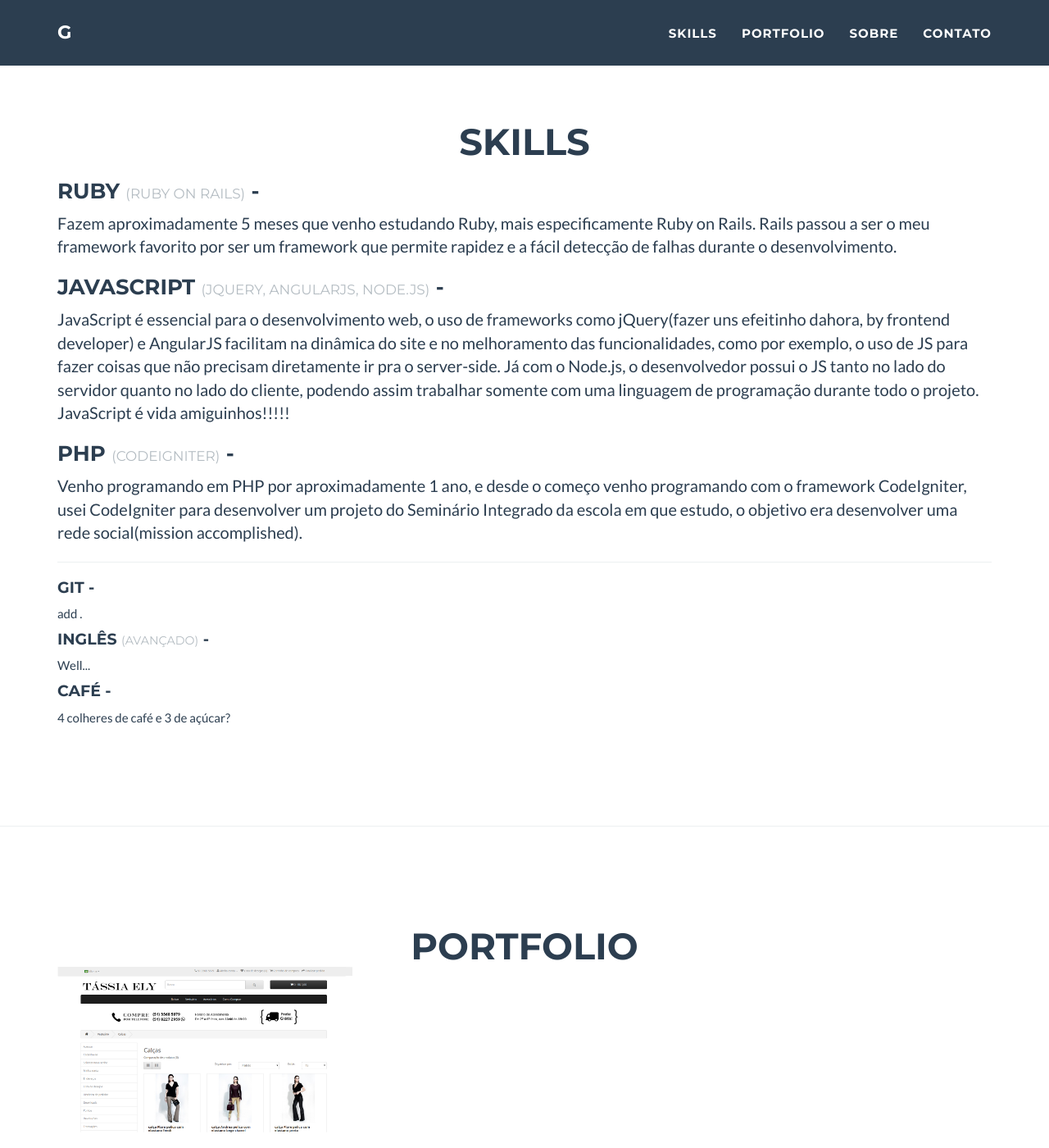
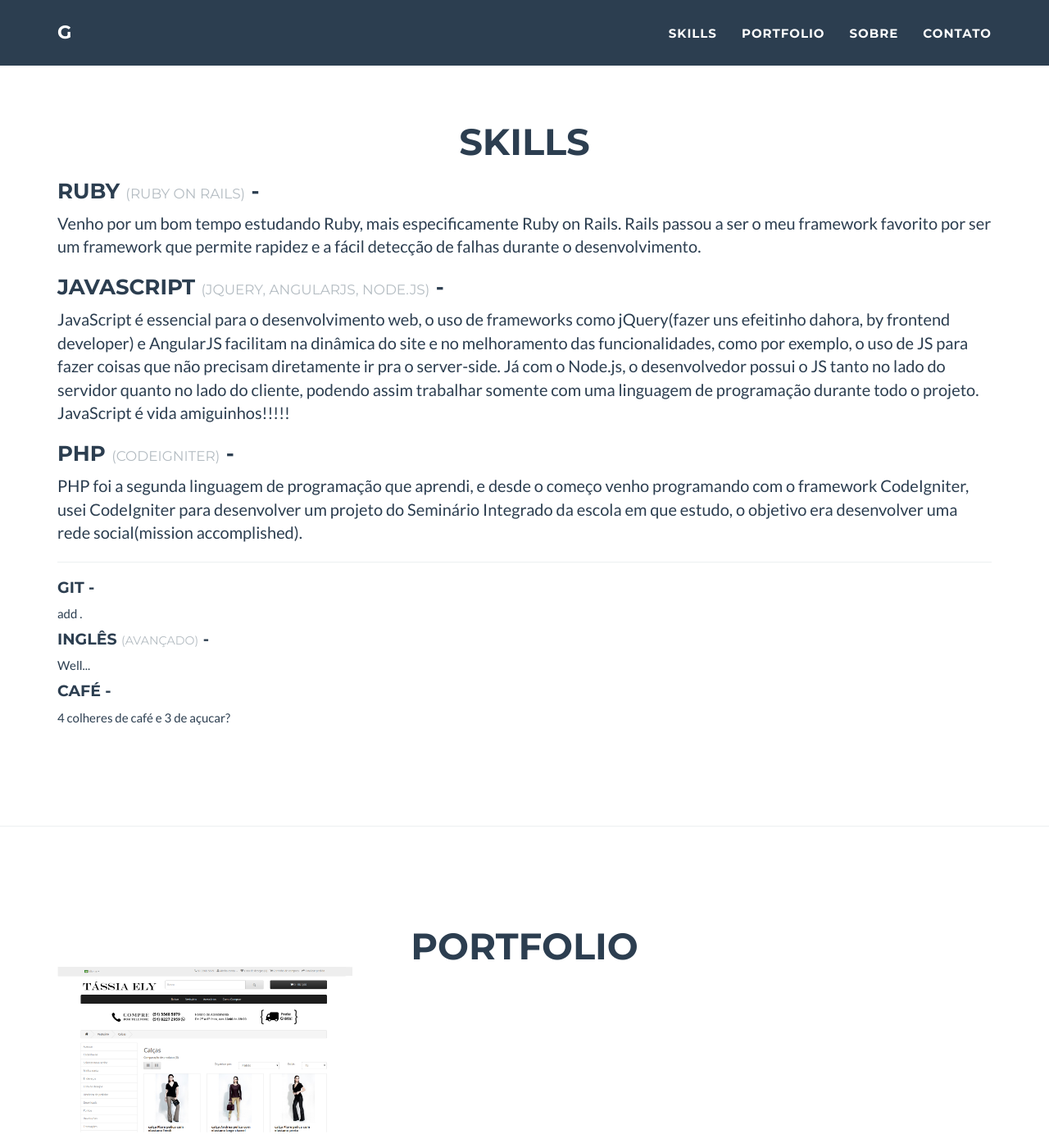
Before and after one commit to gabriel-maus/gabriel-maus.github.io, a Jekyll site: the page built from index.html, in a window 1280 px wide and 1400 px high, scrolled down 667 px. Shown: the whole window at 82% size. Built offline with Jekyll 4.4.1, drawn with Linux system fonts in a browser that asks for light colours; some of the changed text lies outside the part shown.

Commit message:
Some changes in the skills and about sections

```diff
--- a/_includes/about.html
+++ b/_includes/about.html
@@ -9,7 +9,7 @@
             </div>
             <div class="row">
                 <div class="col-lg-12 text-center">
-                    <p>Olá, meu nome é Gabriel, tenho 17 anos e sou desenvolvedor há 1 ano, programo em Ruby há 5 meses e em JavaScript e PHP  desde o começo de meus estudos na área, sou cristão e atualmente moro em Campo Bom, Rio Grande do Sul. Gosto de cinema, livros, música, tocar violão e estudar filosofia, história e ciência.</p>
+                    <p>Olá, meu nome é Gabriel, tenho 17 anos e sou programador, programo em Ruby, JavaScript e PHP e recentemente venho estudando Machine Learning usando Python como linguagem de estudo, sou cristão e atualmente moro em Campo Bom, Rio Grande do Sul. Gosto de cinema, livros, música, tocar violão e estudar filosofia, história e ciência.</p>
                 </div>
             </div>
         </div>
--- a/_includes/skills_grid.html
+++ b/_includes/skills_grid.html
@@ -10,7 +10,7 @@
                   <div class="skils">
                     <h3>Ruby <small>(Ruby on Rails)</small> - </h3>
                     <p>
-                      Fazem aproximadamente 5 meses que venho estudando Ruby, mais especificamente Ruby on Rails.
+                      Venho por um bom tempo estudando Ruby, mais especificamente Ruby on Rails.
                       Rails passou a ser o meu framework favorito por ser um framework que permite rapidez e a
                       fácil detecção de falhas durante o desenvolvimento.
                     </p>
@@ -28,7 +28,7 @@
                   <div class="skils">
                     <h3>PHP <small>(CodeIgniter)</small> - </h3>
                     <p>
-                      Venho programando em PHP por aproximadamente 1 ano, e desde o começo venho programando com o framework CodeIgniter,
+                      PHP foi a segunda linguagem de programação que aprendi, e desde o começo venho programando com o framework CodeIgniter,
                       usei CodeIgniter para desenvolver um projeto do Seminário Integrado da escola em que estudo, o objetivo era desenvolver uma rede social(mission accomplished).
                     </p>
                   </div>
@@ -43,7 +43,7 @@
                   </div>
                   <div class="skills">
                     <h4>Café - </h4>
-                    4 colheres de café e 3 de açúcar?
+                    4 colheres de café e 3 de açucar?
                   </div>
                 </div>
         </div>
```
